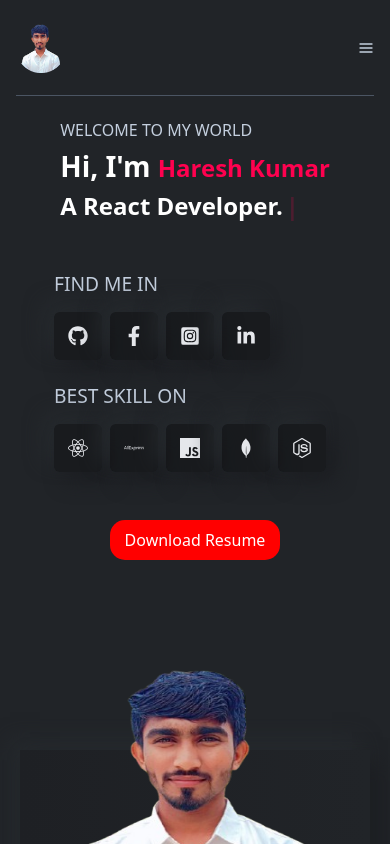
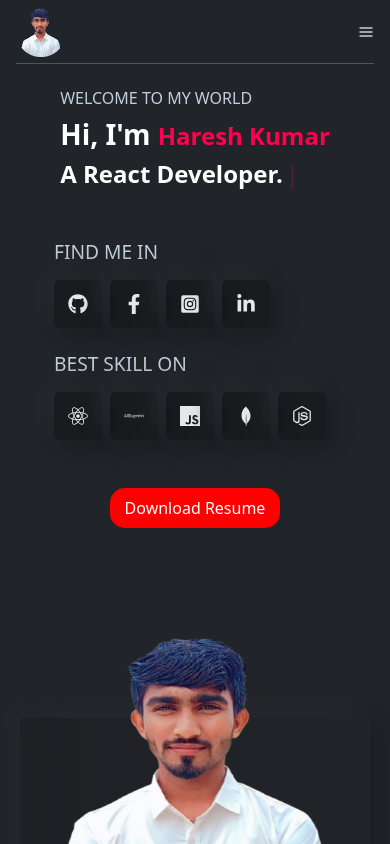
Before and after one commit to Hareshku/HareshKumar, a React (Create React App) app: page / in a window 390 px wide. Shown: the top 844 px of the page. Built offline with nearby package versions, Linux system fonts and the light colour scheme.

Commit message:
Update Navbar.module.css

```diff
--- a/src/components/navbar/Navbar.module.css
+++ b/src/components/navbar/Navbar.module.css
@@ -243,3 +243,26 @@
     width: 100%; /* Occupy the full width of the screen */
   }
 }
+
+
+@media (max-width: 480px) {
+  .navbar{
+    height: 4rem;
+  }
+}
+
+@media (max-width: 450px) {
+  .navbar{
+    height: 4rem;
+  }
+}
+@media (max-width: 391px) {
+  .navbar{
+    height: 4rem;
+  }
+}
+@media (max-width: 380px) {
+  .navbar{
+    height: 3.5rem;
+  }
+}
```
